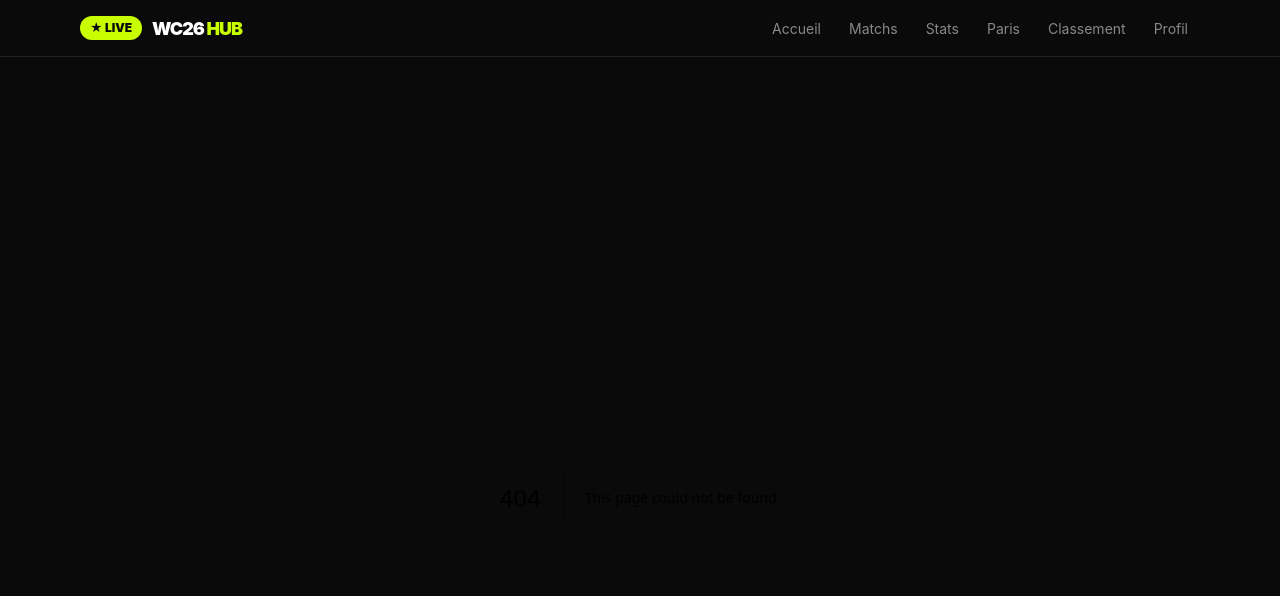
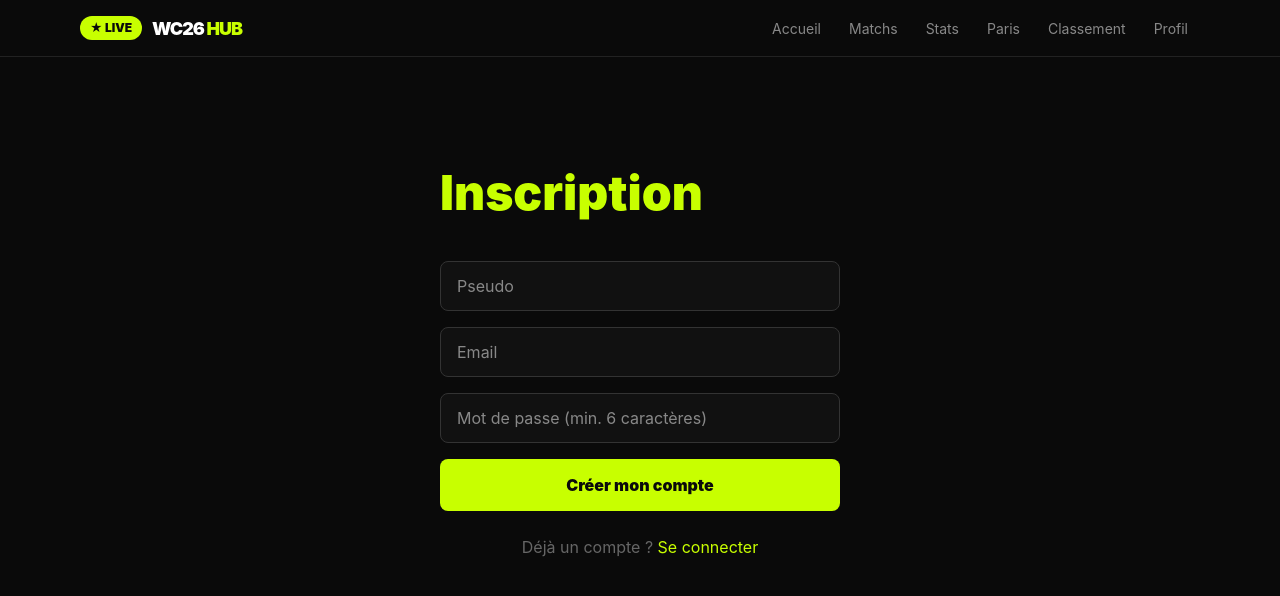
Before and after one commit to Cttdev7/wc26-hub, a Next.js app: page /profil/signup in a window 1280 px wide. Before the commit this address had no page. Shown: the top 596 px of the page. Built offline with nearby package versions, Linux system fonts and the light colour scheme.

Commit message:
feat: add auth pages (login, signup, profil) and types

```diff
--- /dev/null
+++ b/app/auth/callback/route.ts
@@ -0,0 +1,12 @@
+import { createClient } from '@/lib/supabase/server'
+import { NextResponse } from 'next/server'
+
+export async function GET(request: Request) {
+  const { searchParams, origin } = new URL(request.url)
+  const code = searchParams.get('code')
+  if (code) {
+    const supabase = await createClient()
+    await supabase.auth.exchangeCodeForSession(code)
+  }
+  return NextResponse.redirect(`${origin}/profil`)
+}
--- /dev/null
+++ b/app/profil/login/page.tsx
@@ -0,0 +1,51 @@
+'use client'
+import { useState } from 'react'
+import { createClient } from '@/lib/supabase/client'
+import { useRouter } from 'next/navigation'
+import Link from 'next/link'
+
+export default function LoginPage() {
+  const [email, setEmail] = useState('')
+  const [password, setPassword] = useState('')
+  const [error, setError] = useState('')
+  const [loading, setLoading] = useState(false)
+  const router = useRouter()
+
+  async function handleLogin(e: React.FormEvent) {
+    e.preventDefault()
+    setLoading(true)
+    setError('')
+    const supabase = createClient()
+    const { error } = await supabase.auth.signInWithPassword({ email, password })
+    if (error) {
+      setError(error.message)
+      setLoading(false)
+    } else {
+      router.push('/profil')
+      router.refresh()
+    }
+  }
+
+  const inputStyle: React.CSSProperties = {
+    background: '#111', border: '1px solid #333', borderRadius: 8,
+    padding: '12px 16px', color: '#fff', fontSize: 16, width: '100%',
+  }
+
+  return (
+    <div style={{ maxWidth: 400, margin: '60px auto' }}>
+      <h1 style={{ fontSize: 48, fontWeight: 900, color: '#C8FF00', marginBottom: 8 }}>Connexion</h1>
+      <form onSubmit={handleLogin} style={{ display: 'flex', flexDirection: 'column', gap: 16, marginTop: 32 }}>
+        <input type="email" placeholder="Email" value={email} onChange={e => setEmail(e.target.value)} required style={inputStyle} />
+        <input type="password" placeholder="Mot de passe" value={password} onChange={e => setPassword(e.target.value)} required style={inputStyle} />
+        {error && <p style={{ color: '#ff6b6b', fontSize: 14 }}>{error}</p>}
+        <button type="submit" disabled={loading}
+          style={{ background: '#C8FF00', color: '#0A0A0A', fontWeight: 900, fontSize: 16, padding: 14, borderRadius: 8, border: 'none', cursor: 'pointer' }}>
+          {loading ? 'Connexion...' : 'Se connecter'}
+        </button>
+      </form>
+      <p style={{ marginTop: 24, color: '#666', textAlign: 'center' }}>
+        Pas de compte ? <Link href="/profil/signup" style={{ color: '#C8FF00' }}>S'inscrire</Link>
+      </p>
+    </div>
+  )
+}
--- /dev/null
+++ b/app/profil/logout-button.tsx
@@ -0,0 +1,21 @@
+'use client'
+import { createClient } from '@/lib/supabase/client'
+import { useRouter } from 'next/navigation'
+
+export default function LogoutButton() {
+  const router = useRouter()
+
+  async function handleLogout() {
+    const supabase = createClient()
+    await supabase.auth.signOut()
+    router.push('/')
+    router.refresh()
+  }
+
+  return (
+    <button onClick={handleLogout}
+      style={{ background: '#1a1a1a', border: '1px solid #333', color: '#888', padding: '8px 16px', borderRadius: 8, cursor: 'pointer', fontSize: 14 }}>
+      Déconnexion
+    </button>
+  )
+}
--- /dev/null
+++ b/app/profil/page.tsx
@@ -0,0 +1,59 @@
+import { createClient } from '@/lib/supabase/server'
+import { redirect } from 'next/navigation'
+import Link from 'next/link'
+import LogoutButton from './logout-button'
+
+export default async function ProfilPage() {
+  const supabase = await createClient()
+  const { data: { user } } = await supabase.auth.getUser()
+  if (!user) redirect('/profil/login')
+
+  const { data: profile } = await supabase
+    .from('profiles')
+    .select('*')
+    .eq('id', user.id)
+    .single()
+
+  const { data: pronostics } = await supabase
+    .from('pronostics')
+    .select('*, matches(*)')
+    .eq('user_id', user.id)
+    .order('created_at', { ascending: false })
+
+  return (
+    <div>
+      <div style={{ display: 'flex', justifyContent: 'space-between', alignItems: 'flex-start', marginBottom: 40 }}>
+        <div>
+          <h1 style={{ fontSize: 56, fontWeight: 900, color: '#C8FF00' }}>{profile?.pseudo}</h1>
+          <p style={{ color: '#666', marginTop: 4 }}>{user.email}</p>
+        </div>
+        <div style={{ display: 'flex', alignItems: 'center', gap: 20 }}>
+          <div style={{ textAlign: 'right' }}>
+            <div style={{ fontSize: 40, fontWeight: 900, color: '#C8FF00' }}>{profile?.total_points ?? 0}</div>
+            <div style={{ color: '#666', fontSize: 13 }}>points</div>
+          </div>
+          <LogoutButton />
+        </div>
+      </div>
+
+      <h2 style={{ fontSize: 20, fontWeight: 700, marginBottom: 16 }}>Mes pronostics</h2>
+      {(!pronostics || pronostics.length === 0) && (
+        <p style={{ color: '#666' }}>
+          Tu n&apos;as pas encore fait de pronostics.{' '}
+          <Link href="/paris" style={{ color: '#C8FF00' }}>Jouer maintenant →</Link>
+        </p>
+      )}
+      <div style={{ display: 'flex', flexDirection: 'column', gap: 8 }}>
+        {(pronostics ?? []).map((p: any) => (
+          <div key={p.id} style={{ background: '#111', border: '1px solid #222', borderRadius: 10, padding: '12px 20px', display: 'flex', justifyContent: 'space-between', alignItems: 'center' }}>
+            <span style={{ color: '#888', fontSize: 14 }}>{p.matches?.home_team} vs {p.matches?.away_team}</span>
+            <span style={{ fontWeight: 700 }}>{p.score_home} — {p.score_away}</span>
+            <span style={{ color: p.points_earned === 3 ? '#C8FF00' : p.points_earned === 1 ? '#88cc00' : '#444', fontWeight: 700, minWidth: 80, textAlign: 'right' }}>
+              {p.scored ? `${p.points_earned} pts` : 'En attente'}
+            </span>
+          </div>
+        ))}
+      </div>
+    </div>
+  )
+}
--- /dev/null
+++ b/app/profil/signup/page.tsx
@@ -0,0 +1,56 @@
+'use client'
+import { useState } from 'react'
+import { createClient } from '@/lib/supabase/client'
+import { useRouter } from 'next/navigation'
+import Link from 'next/link'
+
+export default function SignupPage() {
+  const [email, setEmail] = useState('')
+  const [password, setPassword] = useState('')
+  const [pseudo, setPseudo] = useState('')
+  const [error, setError] = useState('')
+  const [loading, setLoading] = useState(false)
+  const router = useRouter()
+
+  async function handleSignup(e: React.FormEvent) {
+    e.preventDefault()
+    setLoading(true)
+    setError('')
+    const supabase = createClient()
+    const { data, error } = await supabase.auth.signUp({ email, password })
+    if (error) {
+      setError(error.message)
+      setLoading(false)
+      return
+    }
+    if (data.user) {
+      await supabase.from('profiles').update({ pseudo }).eq('id', data.user.id)
+    }
+    router.push('/profil')
+    router.refresh()
+  }
+
+  const inputStyle: React.CSSProperties = {
+    background: '#111', border: '1px solid #333', borderRadius: 8,
+    padding: '12px 16px', color: '#fff', fontSize: 16, width: '100%',
+  }
+
+  return (
+    <div style={{ maxWidth: 400, margin: '60px auto' }}>
+      <h1 style={{ fontSize: 48, fontWeight: 900, color: '#C8FF00', marginBottom: 8 }}>Inscription</h1>
+      <form onSubmit={handleSignup} style={{ display: 'flex', flexDirection: 'column', gap: 16, marginTop: 32 }}>
+        <input type="text" placeholder="Pseudo" value={pseudo} onChange={e => setPseudo(e.target.value)} required style={inputStyle} />
+        <input type="email" placeholder="Email" value={email} onChange={e => setEmail(e.target.value)} required style={inputStyle} />
+        <input type="password" placeholder="Mot de passe (min. 6 caractères)" value={password} onChange={e => setPassword(e.target.value)} required minLength={6} style={inputStyle} />
+        {error && <p style={{ color: '#ff6b6b', fontSize: 14 }}>{error}</p>}
+        <button type="submit" disabled={loading}
+          style={{ background: '#C8FF00', color: '#0A0A0A', fontWeight: 900, fontSize: 16, padding: 14, borderRadius: 8, border: 'none', cursor: 'pointer' }}>
+          {loading ? 'Inscription...' : 'Créer mon compte'}
+        </button>
+      </form>
+      <p style={{ marginTop: 24, color: '#666', textAlign: 'center' }}>
+        Déjà un compte ? <Link href="/profil/login" style={{ color: '#C8FF00' }}>Se connecter</Link>
+      </p>
+    </div>
+  )
+}
```
Also changed, not shown: lib/types.ts (added, +41 -0 lines).
